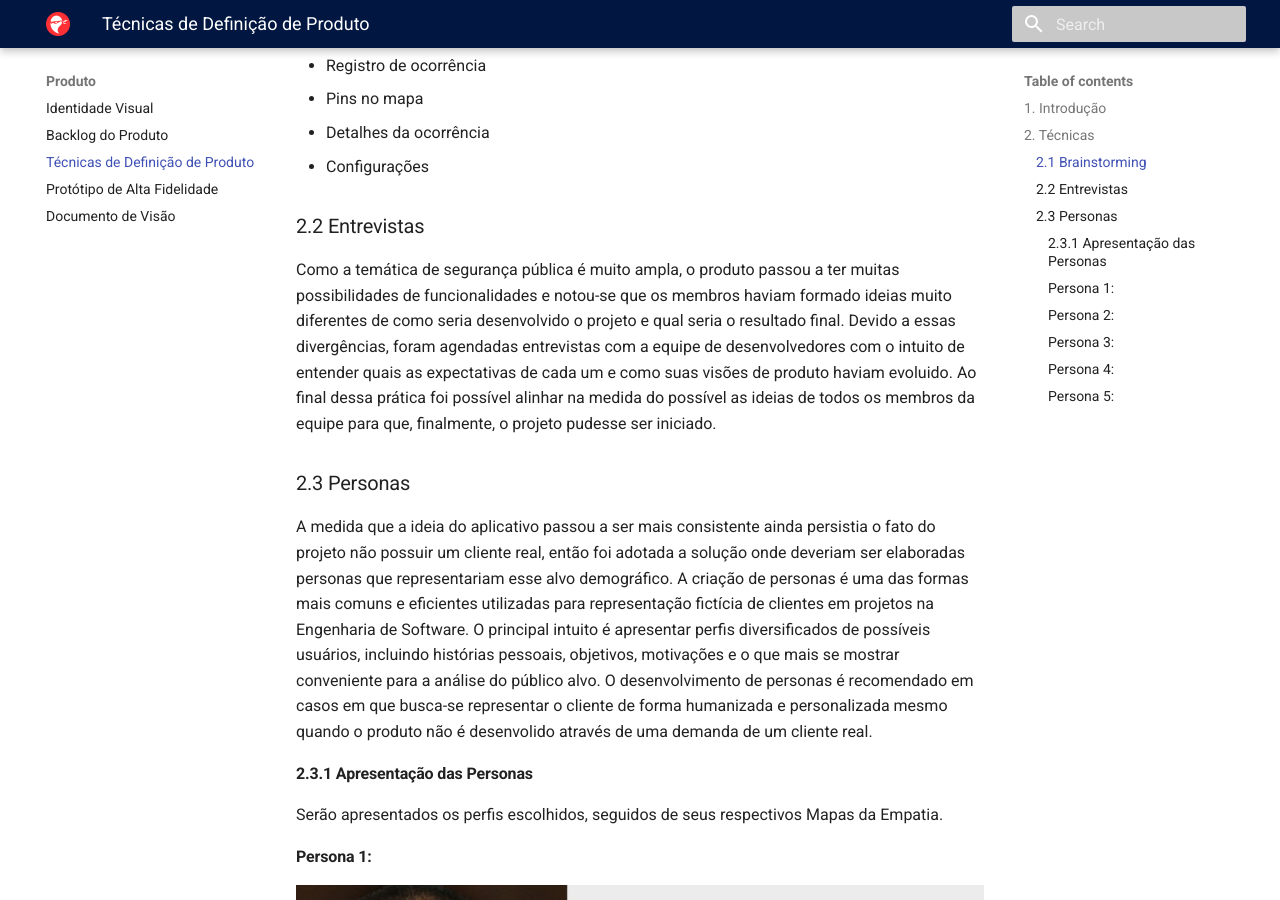
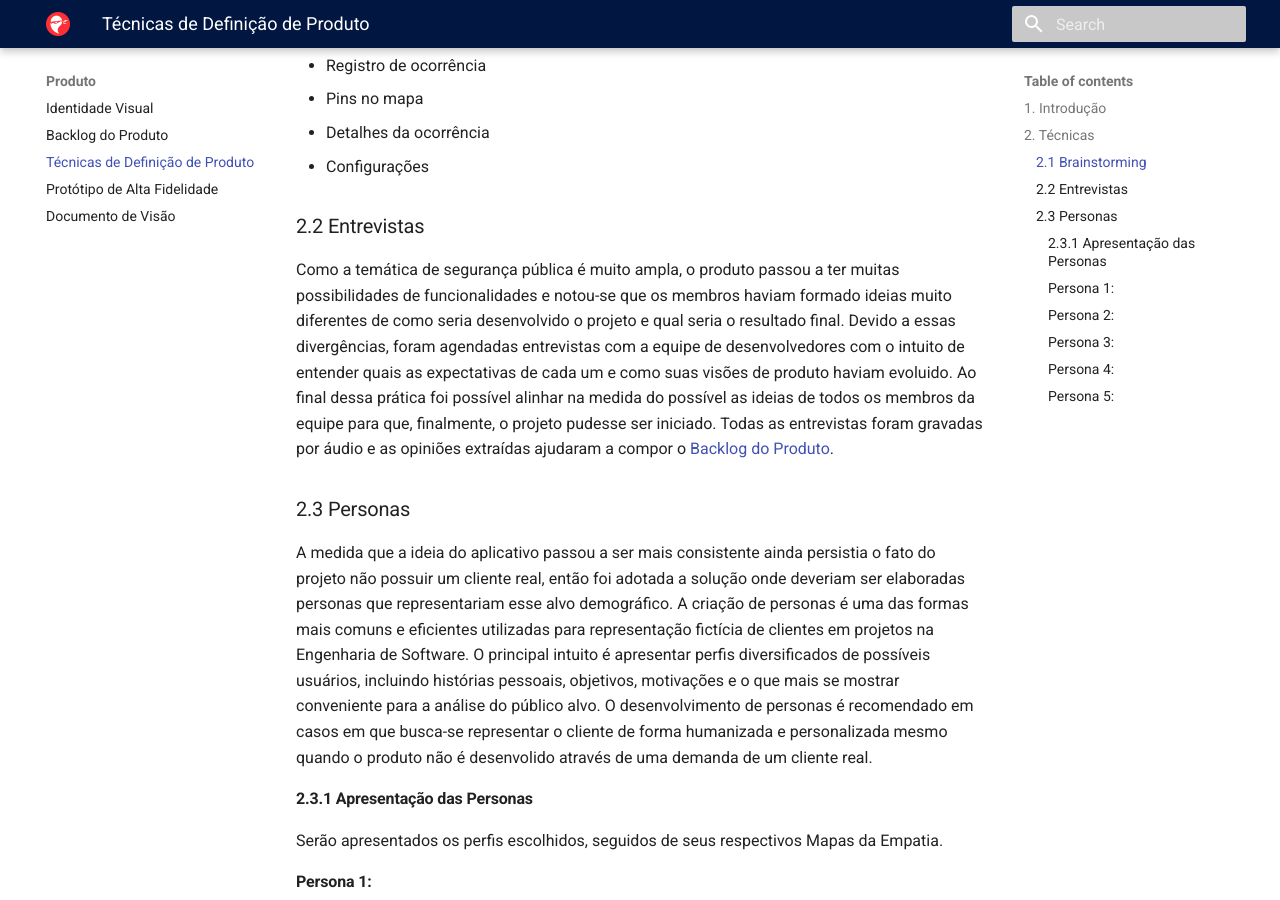
Before and after one commit to fga-eps-mds/2020.1-stay-safe-docs, an MkDocs documentation site: the page built from docs/produto/product-definition.md, in a window 1280 px wide and 900 px high, scrolled down 1385 px. Built offline with MkDocs 1.6.1 and Material for MkDocs 9.7.7, drawn with Linux system fonts in a browser that asks for light colours.

Commit message:
Add information

```diff
--- a/docs/produto/product-definition.md
+++ b/docs/produto/product-definition.md
@@ -31,7 +31,7 @@ Entrando em detalhes sobre a concepção do StaySafe, o brainstorming ocorreu em
 * Configurações
 
 ### 2.2 Entrevistas
-Como a temática de segurança pública é muito ampla, o produto passou a ter muitas possibilidades de funcionalidades e notou-se que os membros haviam formado ideias muito diferentes de como seria desenvolvido o projeto e qual seria o resultado final. Devido a essas divergências, foram agendadas entrevistas com a equipe de desenvolvedores com o intuito de entender quais as expectativas de cada um e como suas visões de produto haviam evoluido. Ao final dessa prática foi possível alinhar na medida do possível as ideias de todos os membros da equipe para que, finalmente, o projeto pudesse ser iniciado.
+Como a temática de segurança pública é muito ampla, o produto passou a ter muitas possibilidades de funcionalidades e notou-se que os membros haviam formado ideias muito diferentes de como seria desenvolvido o projeto e qual seria o resultado final. Devido a essas divergências, foram agendadas entrevistas com a equipe de desenvolvedores com o intuito de entender quais as expectativas de cada um e como suas visões de produto haviam evoluido. Ao final dessa prática foi possível alinhar na medida do possível as ideias de todos os membros da equipe para que, finalmente, o projeto pudesse ser iniciado. Todas as entrevistas foram gravadas por áudio e as opiniões extraídas ajudaram a compor o [Backlog do Produto](https://fga-eps-mds.github.io/2020.1-stay-safe-docs/produto/visao/).
 
 ### 2.3 Personas
 A medida que a ideia do aplicativo passou a ser mais consistente ainda persistia o fato do projeto não possuir um cliente real, então foi adotada a solução onde deveriam ser elaboradas personas que representariam esse alvo demográfico. A criação de personas é uma das formas mais comuns e eficientes utilizadas para representação fictícia de clientes em projetos na Engenharia de Software. O principal intuito é apresentar perfis diversificados de possíveis usuários, incluindo histórias pessoais, objetivos, motivações e o que mais se mostrar conveniente para a análise do público alvo. O desenvolvimento de personas é recomendado em casos em que busca-se representar o cliente de forma humanizada e personalizada mesmo quando o produto não é desenvolido através de uma demanda de um cliente real.
```
